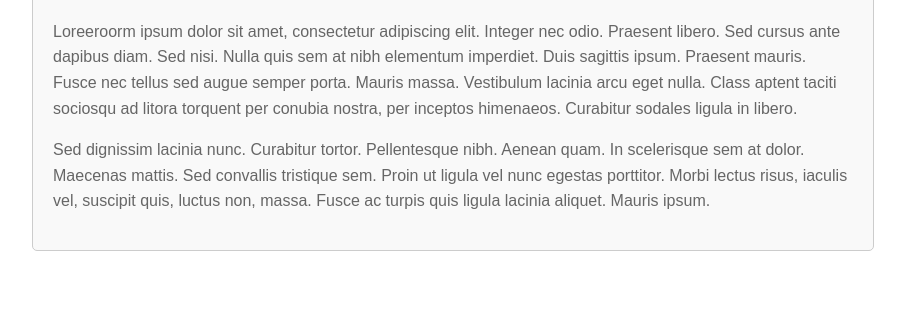
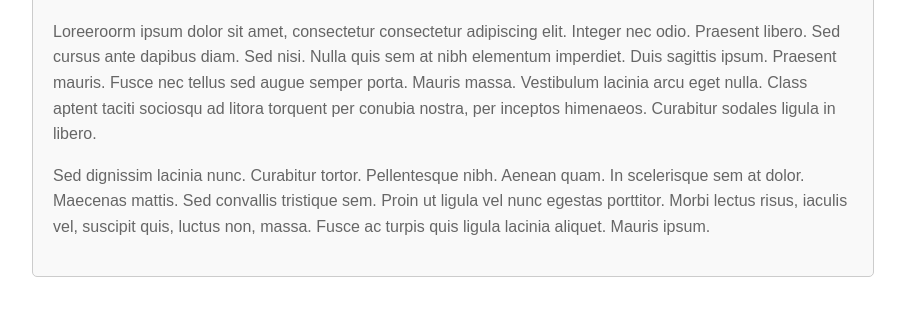
Before and after one commit to corvusfaber/aws-microsite, a plain HTML site: page src/website/error.html in a window 1280 px wide. Shown: the part 102-418 px from the top of the page, without its empty margins (187-1092 px from the left). Drawn offline with Linux system fonts and the light colour scheme.

Commit message:
Change to check if github actions still works.

```diff
--- a/src/website/error.html
+++ b/src/website/error.html
@@ -32,7 +32,7 @@
 <div class="container">
     <h1>Hello, World!</h1>
     <p>
-       Loreeroorm ipsum dolor sit amet, consectetur adipiscing elit. Integer nec odio. Praesent libero. Sed cursus ante dapibus diam. Sed nisi.
+       Loreeroorm ipsum dolor sit amet, consectetur consectetur adipiscing elit. Integer nec odio. Praesent libero. Sed cursus ante dapibus diam. Sed nisi.
         Nulla quis sem at nibh elementum imperdiet. Duis sagittis ipsum. Praesent mauris. Fusce nec tellus sed augue semper porta.
         Mauris massa. Vestibulum lacinia arcu eget nulla. Class aptent taciti sociosqu ad litora torquent per conubia nostra,
         per inceptos himenaeos. Curabitur sodales ligula in libero.
```
